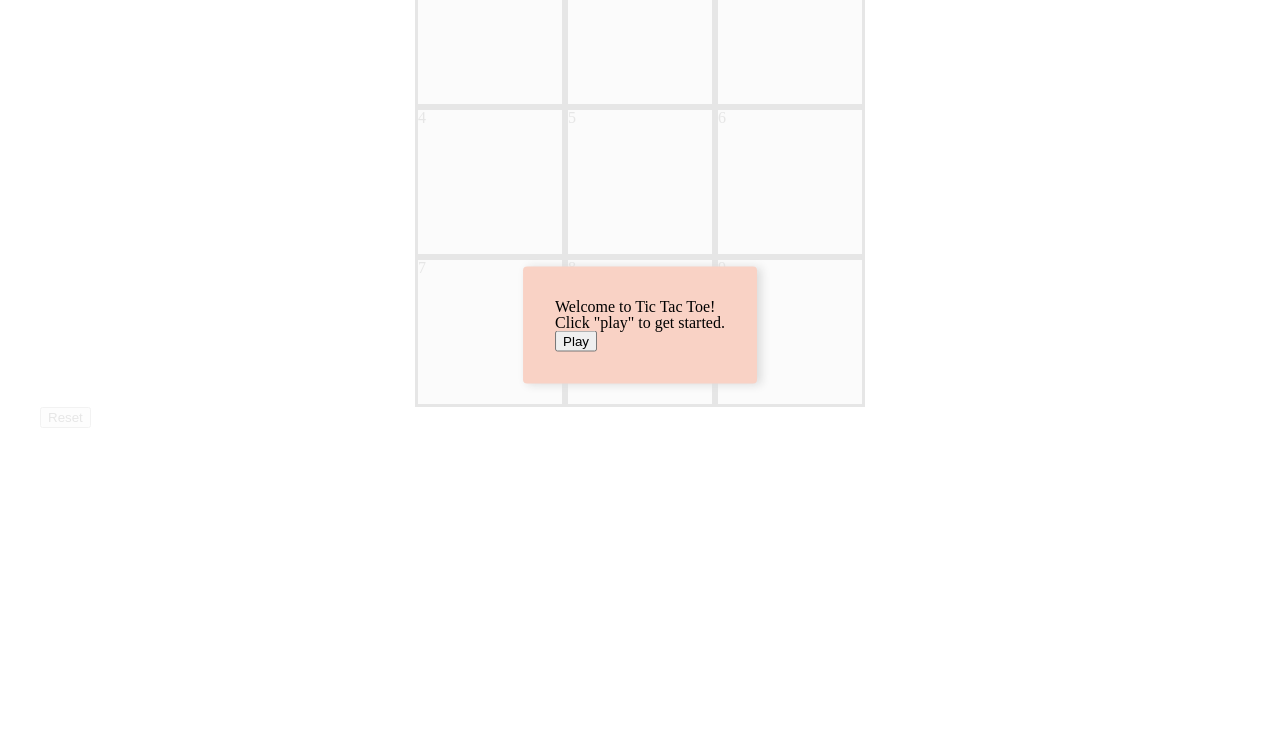
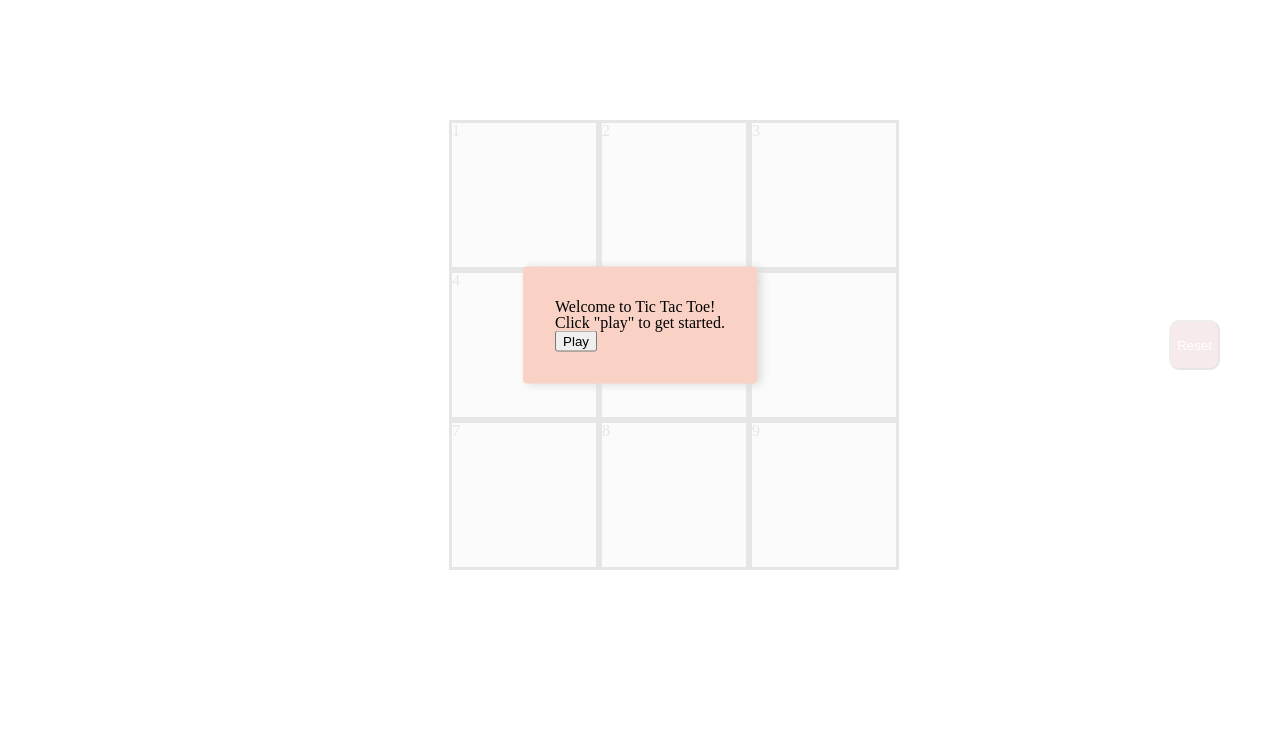
Before and after one commit to MeesumAshary/tic-tac-toe, a plain HTML site: page index.html in a window 1280 px wide. Shown: the part 75-820 px from the top of the page. Drawn offline with Linux system fonts and the light colour scheme.

Commit message:
Style Css and meet mvp

```diff
--- a/index.html
+++ b/index.html
@@ -12,7 +12,7 @@
 	</head>
 	<body>
 		<div class="container">
-			<h1 id="js-player">Player: 1</h1>
+			<h1>Current <span id="js-player">1</span> </h1>
 			<main>
 				<div class="row">
 					<div class="box" id="1">1</div>
--- a/styles/style.css
+++ b/styles/style.css
@@ -1,16 +1,21 @@
 /* Base & Utility styles */
-
+@import url('https://fonts.googleapis.com/css2?family=Indie+Flower&display=swap');
 *{
     box-sizing:border-box;
 }
 h1{
     font-size: 2em;
+    font-family: 'Indie Flower';
+    margin-left: 20px;
 }
 .container {
     max-width: 1200px;
     margin-right: auto;
     margin-left: auto;
+    margin-top: 20px;
     height: 100vh;
+    display: flex;
+    justify-content: space-between;
 }
 
 .row {
@@ -20,11 +25,24 @@ h1{
 
 }
 
+main {
+    align-self:center
+}
 .box{
     width: 150px;
     height: 150px;
     background-color: lightgray;
     border: 3px solid black;
+
+}
+
+.reset {
+    height: 50px;
+    align-self: center;
+    margin-right: 20px;
+    border-radius: 10px;
+    background-color: brown;
+    color: white;
 
 }
 
```
Also changed, not shown: js/app.js (+9 -8 lines).
